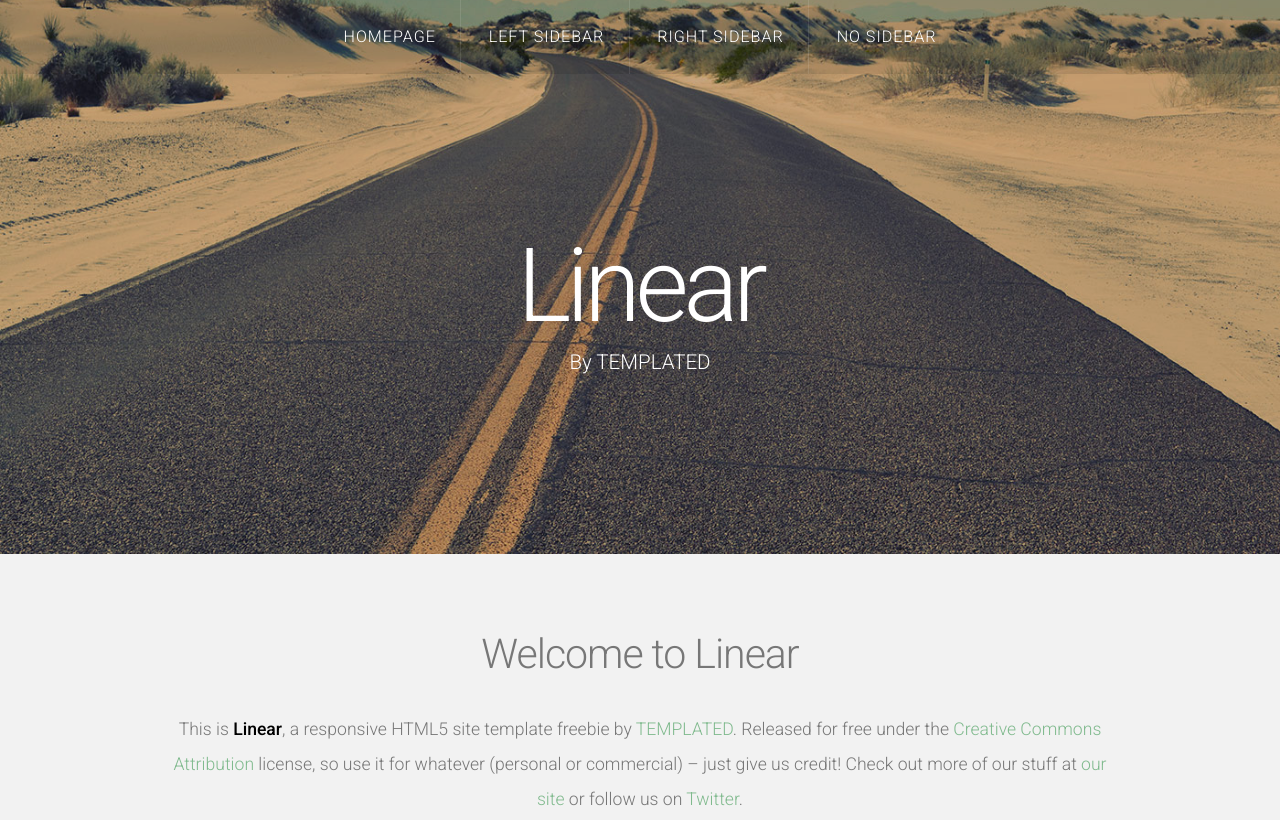
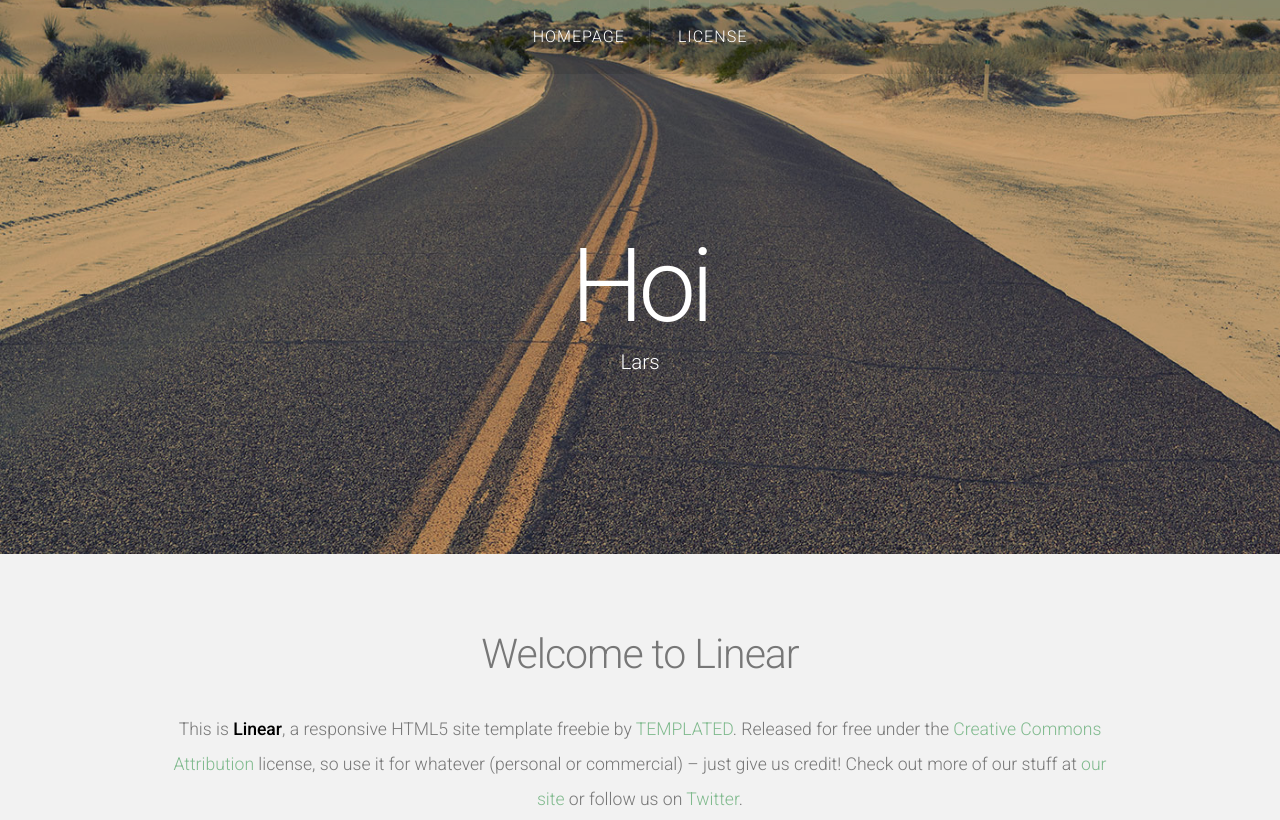
Before and after one commit to lars453303/larss, a plain HTML site: page index.html in a window 1280 px wide. Shown: the top 820 px of the page. Drawn offline with nearby package versions, Linux system fonts and the light colour scheme.

Commit message:
Changes from closeheat live editor

```diff
--- a/index.html
+++ b/index.html
@@ -30,9 +30,7 @@
 				<nav id="nav">
 					<ul>
 						<li class="active"><a href="index.html">Homepage</a></li>
-						<li><a href="left-sidebar.html">Left Sidebar</a></li>
-						<li><a href="right-sidebar.html">Right Sidebar</a></li>
-						<li><a href="no-sidebar.html">No Sidebar</a></li>
+						<li><a href="LICENSE.txt">License</a></li>
 					</ul>
 				</nav>
 			</div>
@@ -40,8 +38,8 @@
 
 				<!-- Logo -->
 				<div id="logo">
-					<h1><a href="#">Linear</a></h1>
-					<span class="tag">By TEMPLATED</span>
+					<h1><a href="#">Hoi</a></h1>
+					<span class="tag">Lars</span>
 				</div>
 			</div>
 		</div>
@@ -138,9 +136,8 @@
 					</header>
 					<ul class="contact">
 						<li><a href="#" class="fa fa-twitter"><span>Twitter</span></a></li>
-						<li class="active"><a href="#" class="fa fa-facebook"><span>Facebook</span></a></li>
-						<li><a href="#" class="fa fa-dribbble"><span>Pinterest</span></a></li>
-						<li><a href="#" class="fa fa-tumblr"><span>Google+</span></a></li>
+						<li class="active"><a href="#" class="fa fa-code"><span>Codepen</span></a></li>
+						<li><a href="#" class="fa fa-dribbble"><span>Dribbble</span></a></li>
 					</ul>
 				</section>
 			</div>
@@ -149,7 +146,7 @@
 	<!-- Copyright -->
 		<div id="copyright">
 			<div class="container">
-				Design: <a href="http://templated.co">TEMPLATED</a> Images: <a href="http://unsplash.com">Unsplash</a> (<a href="http://unsplash.com/cc0">CC0</a>)
+				Host: <a href="http://closeheat.com">Closeheat</a> School: <a href="http://bc-enschede.nl">Bonhoeffer College</a> <!-- (<a href="http://unsplash.com/cc0">CC0</a>)-->
 			</div>
 		</div>
 
```
